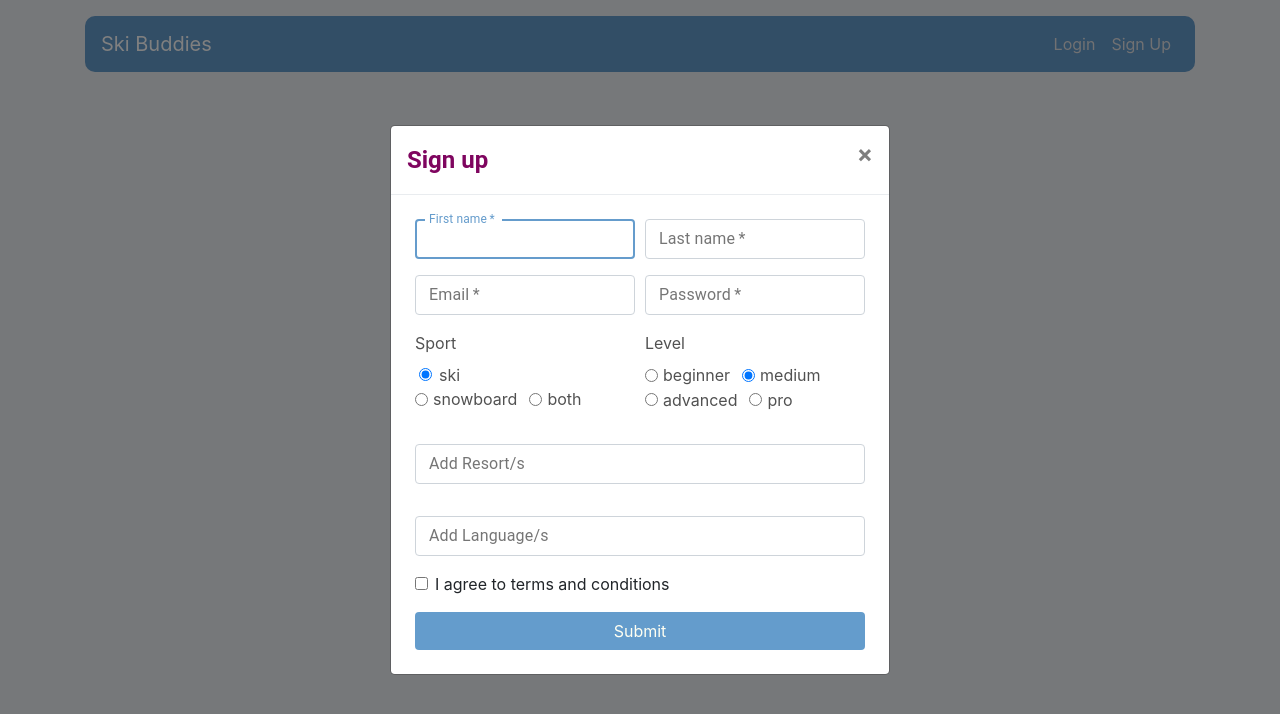
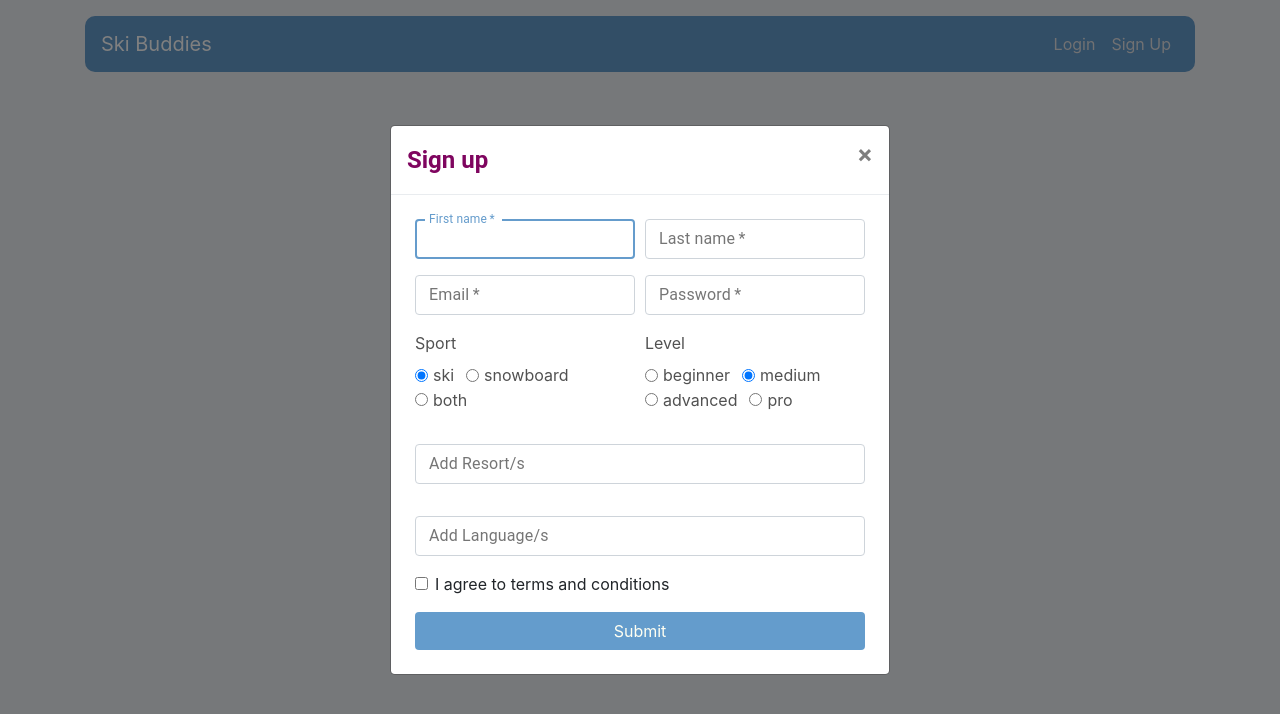
Before and after one commit to stefi23/ski-with-me, a React (Create React App) app in the folder client/: page /register in a window 1280 px wide. Shown: the top 714 px of the page. Built offline with nearby package versions, Linux system fonts and the light colour scheme; no server answers.

Commit message:
updated css on radio

```diff
--- a/client/src/components/Register/index.js
+++ b/client/src/components/Register/index.js
@@ -336,7 +336,7 @@ function Register({ intialSkierList, updateLoggedIn, getName, getUserId }) {
             </div>
             <div className="form-row">
               <div className="form-group col-md-6">
-                <div className="custom-control custom-radio">
+                <div className="form-check form-check-inline">
                   <RadioBox
                     name="sport"
                     label="ski"
```
